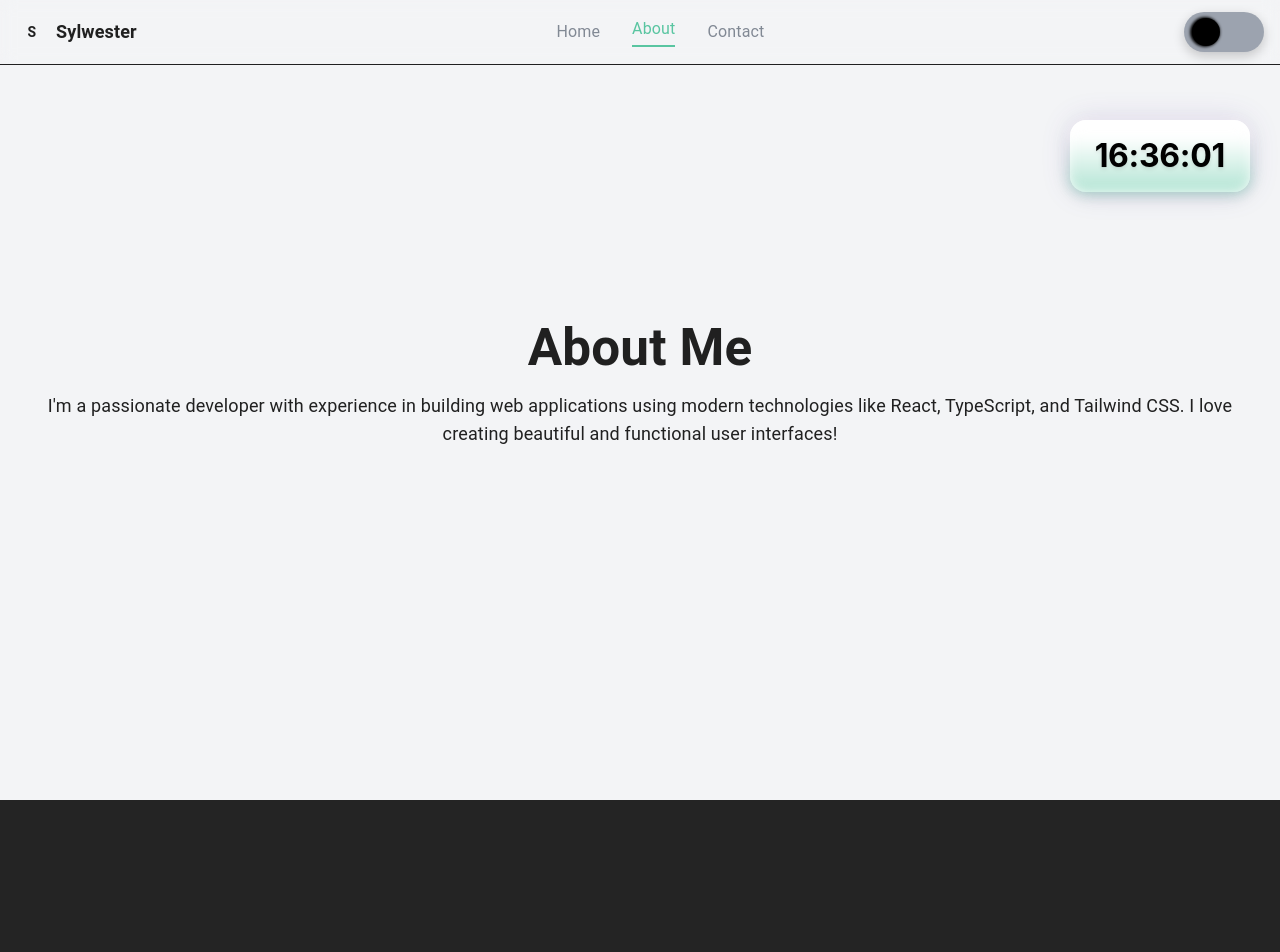
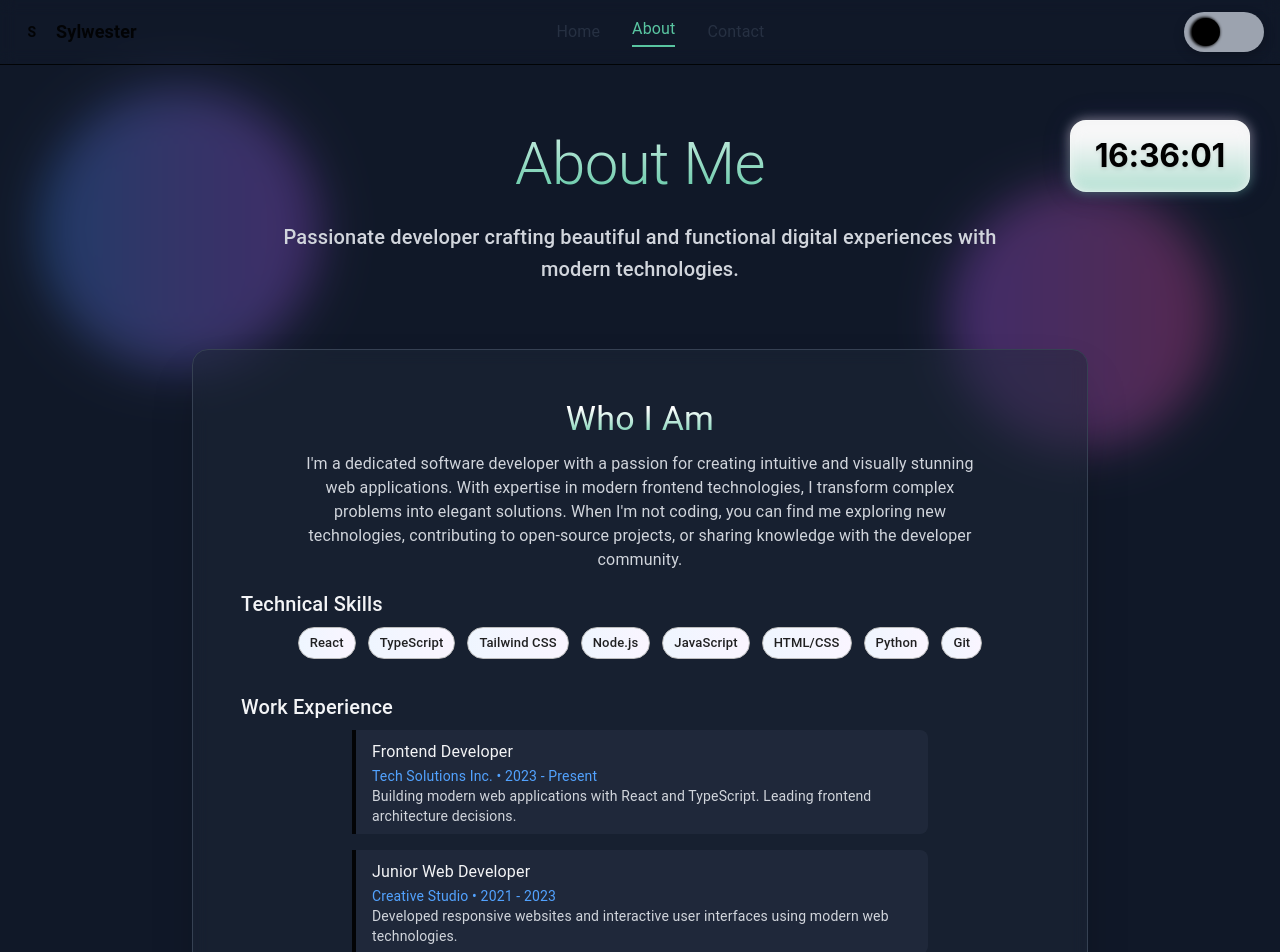
Before and after one commit to PSylwester/Portfolio, a React (Vite) app: page /About in a window 1280 px wide. Shown: the top 952 px of the page. Before the commit the page ends 800 px from the top, so only its background shows below. Built offline with nearby package versions, Linux system fonts and the light colour scheme.

Commit message:
add about section, add styles

```diff
--- a/src/pages/About/index.tsx
+++ b/src/pages/About/index.tsx
@@ -1,14 +1,188 @@
 import { FunctionComponent } from 'react';
+import { Container, Typography, Box, Chip } from '@mui/material';
+import { Link } from 'react-router-dom';
+import { Footer } from '@/components/Footer';
+
+interface Skill {
+  name: string;
+  level: number; // 1-5
+}
+
+interface Experience {
+  role: string;
+  company: string;
+  period: string;
+  description: string;
+}
+
+const skills: Skill[] = [
+  { name: 'React', level: 5 },
+  { name: 'TypeScript', level: 4 },
+  { name: 'Tailwind CSS', level: 4 },
+  { name: 'Node.js', level: 4 },
+  { name: 'JavaScript', level: 5 },
+  { name: 'HTML/CSS', level: 5 },
+  { name: 'Python', level: 4 },
+  { name: 'Git', level: 3 },
+];
+
+const experiences: Experience[] = [
+  {
+    role: 'Frontend Developer',
+    company: 'Tech Solutions Inc.',
+    period: '2023 - Present',
+    description:
+      'Building modern web applications with React and TypeScript. Leading frontend architecture decisions.',
+  },
+  {
+    role: 'Junior Web Developer',
+    company: 'Creative Studio',
+    period: '2021 - 2023',
+    description:
+      'Developed responsive websites and interactive user interfaces using modern web technologies.',
+  },
+];
 
 export const About: FunctionComponent = () => {
   return (
-    <div className="flex flex-col items-center justify-center min-h-screen bg-gray-100 p-4">
-      <h1 className="text-4xl font-bold mb-4">About Me</h1>
-      <p className="text-lg mb-8 text-center">
-        I'm a passionate developer with experience in building web applications using modern
-        technologies like React, TypeScript, and Tailwind CSS. I love creating beautiful and
-        functional user interfaces!
-      </p>
+    <div className="relative min-h-screen bg-gray-900">
+      {/* Background decorative elements */}
+      <div className="absolute top-0 left-0 w-full h-full overflow-hidden pointer-events-none">
+        <div className="absolute top-20 left-10 w-72 h-72 bg-gradient-to-r from-blue-500 to-purple-500 rounded-full mix-blend-screen filter blur-xl opacity-30 animate-blob"></div>
+        <div className="absolute top-40 right-10 w-72 h-72 bg-gradient-to-r from-purple-500 to-pink-500 rounded-full mix-blend-screen filter blur-xl opacity-30 animate-blob animation-delay-2000"></div>
+        <div className="absolute -bottom-8 left-20 w-72 h-72 bg-gradient-to-r from-pink-500 to-blue-500 rounded-full mix-blend-screen filter blur-xl opacity-30 animate-blob animation-delay-4000"></div>
+      </div>
+
+      <main className="relative z-10 py-16 px-4">
+        {/* Header Section */}
+        <section className="text-center mb-16 flex flex-col items-center justify-center">
+          <Typography
+            variant="h2"
+            component="h1"
+            gutterBottom
+            className="landing_title text-4xl md:text-5xl font-bold mb-6 mx-auto pt-16"
+          >
+            About Me
+          </Typography>
+          <Typography
+            variant="h6"
+            className="text-xl md:text-2xl mx-auto text-gray-300 max-w-3xl text-center px-4"
+          >
+            Passionate developer crafting beautiful and functional digital experiences with modern
+            technologies.
+          </Typography>
+        </section>
+
+        {/* Profile Card */}
+        <Box className="max-w-4xl mx-auto mb-16">
+          <div className="about-card bg-gray-800/50 backdrop-blur-sm rounded-2xl shadow-2xl overflow-hidden border border-gray-700">
+            <div className="p-8 md:p-12 ">
+              <div className="flex flex-col items-center justify-center">
+                <Typography
+                  variant="h4"
+                  component="h2"
+                  gutterBottom
+                  className="landing_title mb-8 "
+                >
+                  Who I Am
+                </Typography>
+
+                <Typography variant="body1" className=" text-gray-300 max-w-2xl text-center pb-4">
+                  I'm a dedicated software developer with a passion for creating intuitive and
+                  visually stunning web applications. With expertise in modern frontend
+                  technologies, I transform complex problems into elegant solutions. When I'm not
+                  coding, you can find me exploring new technologies, contributing to open-source
+                  projects, or sharing knowledge with the developer community.
+                </Typography>
+              </div>
+              {/* Skills Section */}
+              <Box className="mb-8">
+                <Typography
+                  variant="h6"
+                  component="h3"
+                  gutterBottom
+                  className="text-lg font-semibold mb-4 text-gray-100"
+                >
+                  Technical Skills
+                </Typography>
+                <div className="flex flex-wrap gap-3 justify-center">
+                  {skills.map((skill, index) => (
+                    <Chip
+                      key={index}
+                      label={skill.name}
+                      variant="outlined"
+                      className={`tech-badge ${
+                        skill.level === 5 ? 'border-blue-400 text-blue-400' : ''
+                      }`}
+                    />
+                  ))}
+                </div>
+              </Box>
+
+              {/* Experience Section */}
+              <Box>
+                <Typography
+                  variant="h6"
+                  component="h3"
+                  gutterBottom
+                  className="text-lg font-semibold mb-4 text-gray-100"
+                >
+                  Work Experience
+                </Typography>
+                <div className="space-y-4 max-w-xl mx-auto">
+                  {experiences.map((exp, index) => (
+                    <Box
+                      key={index}
+                      className="border-l-4 border-gradient-to-r from-blue-500 to-purple-500 pl-4 py-2 bg-gray-700/30 rounded-r-lg"
+                    >
+                      <Typography
+                        variant="subtitle1"
+                        component="h4"
+                        className="font-semibold text-gray-100"
+                      >
+                        {exp.role}
+                      </Typography>
+                      <Typography variant="body2" className="text-blue-400 mb-1">
+                        {exp.company} • {exp.period}
+                      </Typography>
+                      <Typography variant="body2" className="text-gray-300">
+                        {exp.description}
+                      </Typography>
+                    </Box>
+                  ))}
+                </div>
+              </Box>
+            </div>
+          </div>
+        </Box>
+
+        {/* CTA Section */}
+        <section className="text-center mt-12">
+          <Link to="/contact">
+            <button className="bg-gradient-to-r from-blue-600 via-purple-600 to-pink-600 text-white px-8 py-3 rounded-full font-semibold hover:shadow-lg transform hover:-translate-y-1 transition-all duration-300 inline-flex items-center gap-2">
+              Get In Touch
+              <svg
+                xmlns="http://www.w3.org/2000/svg"
+                className="h-5 w-5"
+                viewBox="0 0 20 20"
+                fill="currentColor"
+              >
+                <path
+                  fillRule="evenodd"
+                  d="M10.293 3.293a1 1 0 011.414 0l6 6a1 1 0 010 1.414l-6 6a1 1 0 01-1.414-1.414L14.586 11H3a1 1 0 110-2h11.586l-4.293-4.293a1 1 0 010-1.414z"
+                  clipRule="evenodd"
+                />
+              </svg>
+            </button>
+          </Link>
+        </section>
+      </main>
+
+      {/* Footer decorative line */}
+      <div className="absolute bottom-0 left-0 w-full h-1 bg-gradient-to-r from-blue-500 via-purple-500 to-pink-500"></div>
+      <Footer />
     </div>
   );
 };
+
+export default About;
--- a/src/pages/Contact/index.tsx
+++ b/src/pages/Contact/index.tsx
@@ -1,10 +1,12 @@
 import { ContactForm } from '@/components/ContactForm';
+import { Footer } from '@/components/Footer';
 import { FunctionComponent } from 'react';
 
 export const Contact: FunctionComponent = () => {
   return (
-    <div>
-      <ContactForm />;
-    </div>
+    <>
+      <ContactForm />
+      <Footer />
+    </>
   );
 };
--- a/src/pages/Home/index.tsx
+++ b/src/pages/Home/index.tsx
@@ -20,7 +20,7 @@ export const Home: FunctionComponent = () => {
 
   return (
     <div>
-      <main className="relative h-screen w-screen overflow-hidden contact-section">
+      <main className="relative h-screen w-auto overflow-hidden contact-section">
         <video
           className="absolute top-0 h-full w-full object-cover"
           src="/videos/sunset_boat_video.mp4"
--- a/src/styles/index.css
+++ b/src/styles/index.css
@@ -57,7 +57,7 @@
 
   .project-section::before {
     content: '';
-    position: absolute;
+    position: relative;
     top: -50%;
     left: -50%;
     width: 200%;
@@ -130,6 +130,47 @@
 
   .shadow-glow-purple {
     box-shadow: 0 0 20px rgba(139, 92, 246, 0.3);
+  }
+
+  /* === About Section Styles === */
+  .about-section {
+    @apply relative min-h-screen;
+  }
+
+  .about-card {
+    @apply bg-white rounded-2xl shadow-xl overflow-hidden;
+  }
+
+  .about-skill-chip {
+    @apply px-4 py-2 border-2 rounded-full font-medium transition-all duration-300;
+  }
+
+  /* === Animations === */
+  @keyframes blob {
+    0% {
+      transform: translate(0px, 0px) scale(1);
+    }
+    33% {
+      transform: translate(30px, -50px) scale(1.1);
+    }
+    66% {
+      transform: translate(-20px, 20px) scale(0.9);
+    }
+    100% {
+      transform: translate(0px, 0px) scale(1);
+    }
+  }
+
+  .animate-blob {
+    animation: blob 7s infinite;
+  }
+
+  .animation-delay-2000 {
+    animation-delay: 2s;
+  }
+
+  .animation-delay-4000 {
+    animation-delay: 4s;
   }
 }
 
```
